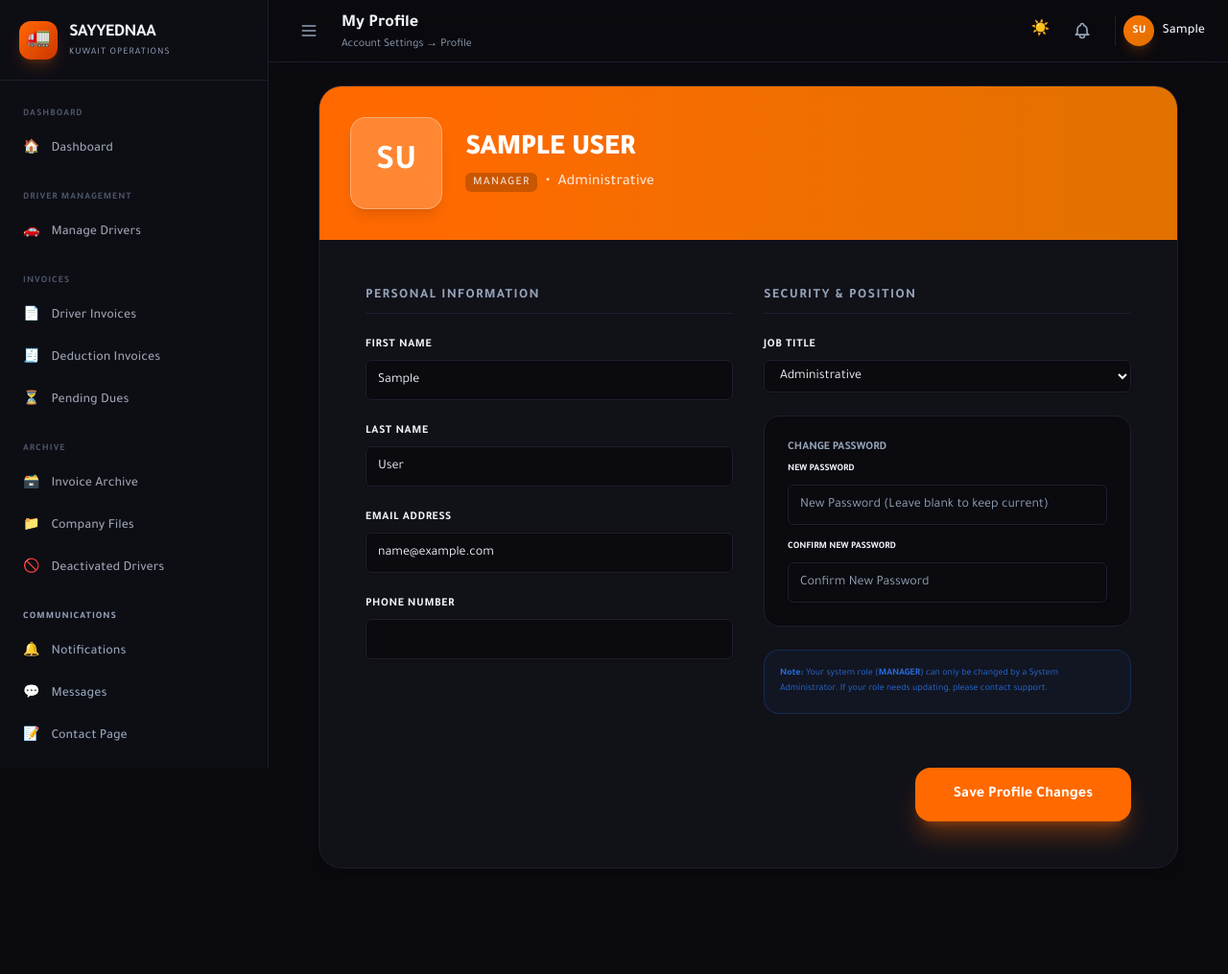
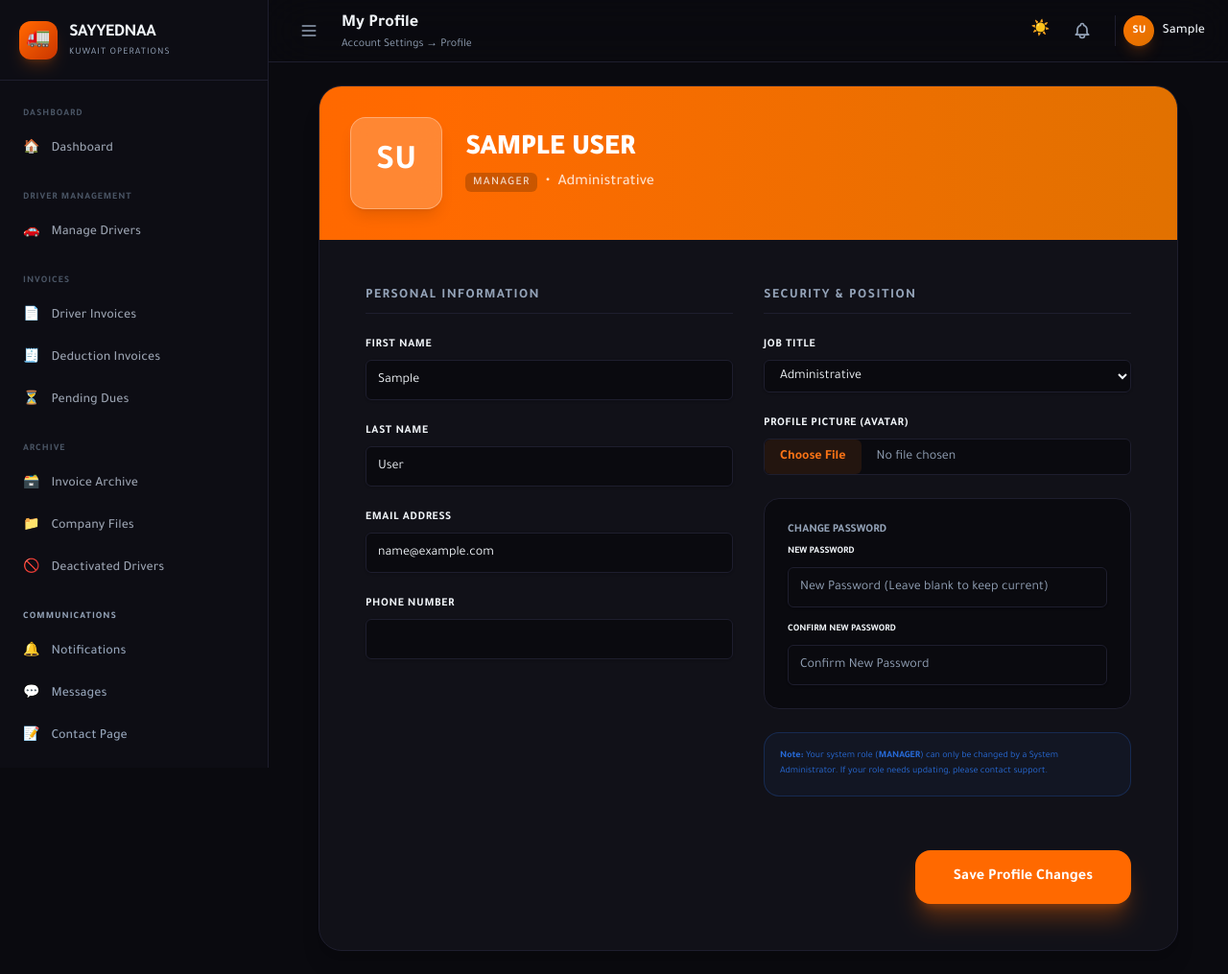
Before and after one commit to Sayyednaa/FleetOps, a Django app: page /shared/profile/ in a window 1280 px wide. Shown: the whole page at 96% size. Before the commit the page ends 905 px from the top, so only its background shows below. Run offline with Django 5.2, Linux system fonts and the light colour scheme; the visitor is signed in with stand-in values (Sample User, id 1); data that the repository does not hold is empty; some libraries are stand-ins or nearby versions.

Commit message:
moved database and fixed forms and profile picture

```diff
--- a/fleetops_showcase/core/forms.py
+++ b/fleetops_showcase/core/forms.py
@@ -52,7 +52,7 @@ class ProfileForm(forms.ModelForm):
     class Meta:
         model = Profile
         fields = [
-            'first_name', 'last_name', 'email', 'phone', 'identification_number', 'passport',
+            'first_name', 'last_name', 'email', 'phone', 'avatar', 'identification_number', 'passport',
             'contract_expiry_date', 'base_salary_kd', 'iban_number', 'bank_name',
             'role', 'position', 'supporting_document',
         ]
@@ -69,6 +69,7 @@ class ProfileForm(forms.ModelForm):
             'bank_name': forms.Select(attrs={'class': TW_SELECT}),
             'position': forms.Select(attrs={'class': TW_SELECT}),
             'supporting_document': forms.FileInput(attrs={'class': TW_FILE}),
+            'avatar': forms.FileInput(attrs={'class': TW_FILE}),
         }
 
     def clean(self):
@@ -103,13 +104,14 @@ class ProfileSelfUpdateForm(forms.ModelForm):
 
     class Meta:
         model = Profile
-        fields = ['first_name', 'last_name', 'email', 'phone', 'position']
+        fields = ['first_name', 'last_name', 'email', 'phone', 'position', 'avatar']
         widgets = {
             'first_name': forms.TextInput(attrs={'class': TW_INPUT}),
             'last_name': forms.TextInput(attrs={'class': TW_INPUT}),
             'email': forms.EmailInput(attrs={'class': TW_INPUT}),
             'phone': forms.TextInput(attrs={'class': TW_INPUT}),
             'position': forms.Select(attrs={'class': TW_SELECT}),
+            'avatar': forms.FileInput(attrs={'class': TW_FILE}),
         }
 
     def clean(self):
@@ -292,9 +294,9 @@ class EmployeeDeductionForm(DeductionForm):
 
 
 class MessageForm(forms.ModelForm):
-    recipients = forms.ModelMultipleChoiceField(
+    recipient = forms.ModelChoiceField(
         queryset=Profile.objects.all(),
-        widget=forms.SelectMultiple(attrs={'class': TW_SELECT, 'style': 'height: 150px;'}),
+        widget=forms.Select(attrs={'class': TW_SELECT}),
         label='To',
     )
 
--- a/fleetops_showcase/core/models.py
+++ b/fleetops_showcase/core/models.py
@@ -93,6 +93,7 @@ class Profile(AbstractUser):
     iban_number = models.CharField(max_length=50, blank=True)
     bank_name = models.CharField(max_length=30, choices=BANK_CHOICES, default='nbk')
     supporting_document = models.FileField(upload_to='profile_docs/', null=True, blank=True)
+    avatar = models.ImageField(upload_to='avatars/', null=True, blank=True)
     created_at = models.DateTimeField(auto_now_add=True)
     updated_at = models.DateTimeField(auto_now=True)
 
--- a/fleetops_showcase/requirements.txt
+++ b/fleetops_showcase/requirements.txt
@@ -5,5 +5,3 @@ whitenoise>=6.6.0
 django-environ>=0.11.2
 gunicorn>=21.2.0
 python-dotenv>=1.0.0
-psycopg2-binary>=2.9.9
-django-storages[s3]>=1.14.2
--- a/fleetops_showcase/shared/views.py
+++ b/fleetops_showcase/shared/views.py
@@ -315,11 +315,17 @@ class MessageReadView(AnyAuthenticatedMixin, View):
 
 class MessageComposeView(StaffRequiredMixin, View):
     def get(self, request):
-        form = MessageForm()
-        pre_recipient = request.GET.get('to', '')
+        pre_recipient_id = request.GET.get('to')
+        initial = {}
+        if pre_recipient_id:
+            try:
+                initial['recipient'] = Profile.objects.get(pk=pre_recipient_id)
+            except (Profile.DoesNotExist, ValueError):
+                pass
+
+        form = MessageForm(initial=initial)
         return render(request, 'shared/messages_compose.html', {
             'form': form,
-            'pre_recipient': pre_recipient,
         })
 
     def post(self, request):
@@ -328,8 +334,10 @@ class MessageComposeView(StaffRequiredMixin, View):
             msg = form.save(commit=False)
             msg.sender = request.user
             msg.save()
-            for recipient in form.cleaned_data['recipients']:
-                MessageRecipient.objects.create(message=msg, recipient=recipient)
+
+            recipient = form.cleaned_data['recipient']
+            MessageRecipient.objects.create(message=msg, recipient=recipient)
+
             django_messages.success(request, 'Message sent successfully.')
             return redirect('/shared/messages/')
         return render(request, 'shared/messages_compose.html', {'form': form})
--- a/fleetops_showcase/templates/admin_portal/team_form.html
+++ b/fleetops_showcase/templates/admin_portal/team_form.html
@@ -40,6 +40,10 @@
                     <div class="space-y-1.5">
                         <label class="block text-sm font-medium text-app-text-muted">Phone Number</label>
                         {{ form.phone }}
+                    </div>
+                    <div class="space-y-1.5">
+                        <label class="block text-sm font-medium text-app-text-muted">Profile Avatar</label>
+                        {{ form.avatar }}
                     </div>
                 </div>
             </div>
--- a/fleetops_showcase/templates/base.html
+++ b/fleetops_showcase/templates/base.html
@@ -287,9 +287,13 @@
             <!-- User card -->
             <div class="p-4 border-t border-app-border">
                 <div class="flex items-center gap-3 mb-3">
+                    {% if request.user.avatar %}
+                    <img src="{{ request.user.avatar.url }}" class="w-10 h-10 rounded-full object-cover shadow-lg border border-app-border" alt="{{ request.user.get_full_name }}">
+                    {% else %}
                     <div class="w-10 h-10 rounded-full bg-gradient-to-br from-brand to-amber-600 flex items-center justify-center text-white font-bold text-sm shadow-lg shadow-brand/20">
                         {{ request.user.first_name.0 }}{{ request.user.last_name.0 }}
                     </div>
+                    {% endif %}
                     <div class="flex-1 min-w-0">
                         <p class="text-sm font-semibold text-app-text truncate">{{ request.user.get_full_name }}</p>
                         <span class="inline-block px-2 py-0.5 text-[10px] font-bold uppercase tracking-wider rounded-full
@@ -356,9 +360,13 @@
                         </a>
                         <!-- User dropdown -->
                         <div class="hidden sm:flex items-center gap-2 ml-2 pl-2 border-l border-app-border">
+                            {% if request.user.avatar %}
+                            <img src="{{ request.user.avatar.url }}" class="w-8 h-8 rounded-full object-cover border border-app-border" alt="{{ request.user.get_full_name }}">
+                            {% else %}
                             <div class="w-8 h-8 rounded-full bg-gradient-to-br from-brand to-amber-600 flex items-center justify-center text-white text-xs font-bold shadow-lg shadow-brand/20">
                                 {{ request.user.first_name.0 }}{{ request.user.last_name.0 }}
                             </div>
+                            {% endif %}
                             <span class="text-sm text-app-text font-medium">{{ request.user.first_name }}</span>
                         </div>
                     </div>
--- a/fleetops_showcase/templates/shared/contact.html
+++ b/fleetops_showcase/templates/shared/contact.html
@@ -26,9 +26,13 @@
         {% for member in team %}
         <div class="bg-app-card border border-app-border rounded-2xl p-4 hover:border-orange-500/50 transition-all group flex flex-col sm:flex-row items-start sm:items-center justify-between gap-4 shadow-sm">
             <div class="flex items-center gap-4 flex-1">
+                {% if member.avatar %}
+                <img src="{{ member.avatar.url }}" class="w-14 h-14 rounded-2xl object-cover shadow-inner border border-app-border" alt="{{ member.get_full_name }}">
+                {% else %}
                 <div class="w-14 h-14 rounded-2xl bg-orange-500/10 flex items-center justify-center text-orange-500 text-xl font-bold shadow-inner">
                     {{ member.first_name.0 }}{{ member.last_name.0 }}
                 </div>
+                {% endif %}
                 <div>
                     <h3 class="font-bold text-app-text text-lg">{{ member.get_full_name }}</h3>
                     <div class="flex flex-wrap items-center gap-2 mt-1">
--- a/fleetops_showcase/templates/shared/message_detail.html
+++ b/fleetops_showcase/templates/shared/message_detail.html
@@ -10,9 +10,13 @@
         <div class="p-6 border-b border-border-dark">
             <h2 class="text-xl font-bold text-white mb-3">{{ msg.subject }}</h2>
             <div class="flex items-center gap-3">
+                {% if msg.sender.avatar %}
+                <img src="{{ msg.sender.avatar.url }}" class="w-10 h-10 rounded-full object-cover border border-border-dark" alt="{{ msg.sender.get_full_name }}">
+                {% else %}
                 <div class="w-10 h-10 rounded-full bg-gradient-to-br from-blue-500 to-blue-700 flex items-center justify-center text-white text-sm font-bold">
                     {{ msg.sender.first_name.0 }}{{ msg.sender.last_name.0 }}
                 </div>
+                {% endif %}
                 <div>
                     <p class="text-sm font-medium text-white">{{ msg.sender.get_full_name }}</p>
                     <p class="text-xs text-gray-500">{{ msg.created_at|date:"F d, Y \a\t g:i A" }}</p>
--- a/fleetops_showcase/templates/shared/messages_inbox.html
+++ b/fleetops_showcase/templates/shared/messages_inbox.html
@@ -35,9 +35,13 @@
             {% if not mr.is_read %}bg-orange-500/5 border-l-4 border-orange-500 border-t border-r border-b border-t-border-dark border-r-border-dark border-b-border-dark{% else %}bg-card-dark border-border-dark{% endif %}">
             <div class="flex items-center justify-between">
                 <div class="flex items-center gap-3 min-w-0">
+                    {% if mr.message.sender.avatar %}
+                    <img src="{{ mr.message.sender.avatar.url }}" class="w-8 h-8 rounded-full object-cover flex-shrink-0 border border-border-dark" alt="{{ mr.message.sender.get_full_name }}">
+                    {% else %}
                     <div class="w-8 h-8 rounded-full bg-gradient-to-br from-blue-500 to-blue-700 flex items-center justify-center text-white text-xs font-bold flex-shrink-0">
                         {{ mr.message.sender.first_name.0 }}{{ mr.message.sender.last_name.0 }}
                     </div>
+                    {% endif %}
                     <div class="min-w-0">
                         <div class="flex items-center gap-2">
                             <span class="text-sm font-medium {% if not mr.is_read %}text-white{% else %}text-gray-400{% endif %}">{{ mr.message.sender.get_full_name }}</span>
--- a/fleetops_showcase/templates/shared/profile.html
+++ b/fleetops_showcase/templates/shared/profile.html
@@ -10,9 +10,13 @@
         <!-- Header -->
         <div class="bg-gradient-to-r from-orange-500 to-amber-600 p-8 text-white">
             <div class="flex items-center gap-6">
+                {% if user.avatar %}
+                <img src="{{ user.avatar.url }}" class="w-24 h-24 rounded-2xl object-cover border border-white/30 shadow-lg" alt="{{ user.get_full_name }}">
+                {% else %}
                 <div class="w-24 h-24 rounded-2xl bg-white/20 backdrop-blur-md flex items-center justify-center text-4xl font-bold border border-white/30 shadow-lg">
                     {{ user.first_name.0 }}{{ user.last_name.0 }}
                 </div>
+                {% endif %}
                 <div>
                     <h2 class="text-3xl font-black uppercase tracking-tight">{{ user.get_full_name }}</h2>
                     <p class="text-white/80 font-medium flex items-center gap-2 mt-1">
@@ -25,7 +29,7 @@
         </div>
 
         <!-- Form -->
-        <form method="post" class="p-8 lg:p-12 space-y-8">
+        <form method="post" enctype="multipart/form-data" class="p-8 lg:p-12 space-y-8">
             {% csrf_token %}
 
             {% if form.errors %}
@@ -70,6 +74,11 @@
                         {{ form.position }}
                     </div>
 
+                    <div class="space-y-2">
+                        <label class="block text-xs font-bold text-app-text uppercase tracking-wider">Profile Picture (Avatar)</label>
+                        {{ form.avatar }}
+                    </div>
+
                     <div class="p-6 bg-app-bg border border-app-border rounded-2xl space-y-4">
                         <p class="text-xs font-bold text-app-text-muted uppercase mb-2">Change Password</p>
 
```
Also changed, not shown: fleetops_showcase/fleetops/settings.py (+12 -33 lines), fleetops_showcase/templates/admin_portal/team_list.html (+7 -0 lines), fleetops_showcase/templates/shared/messages_compose.html (+3 -4 lines), fleetops_showcase/core/migrations/0009_profile_avatar.py (added), 1 other file.
